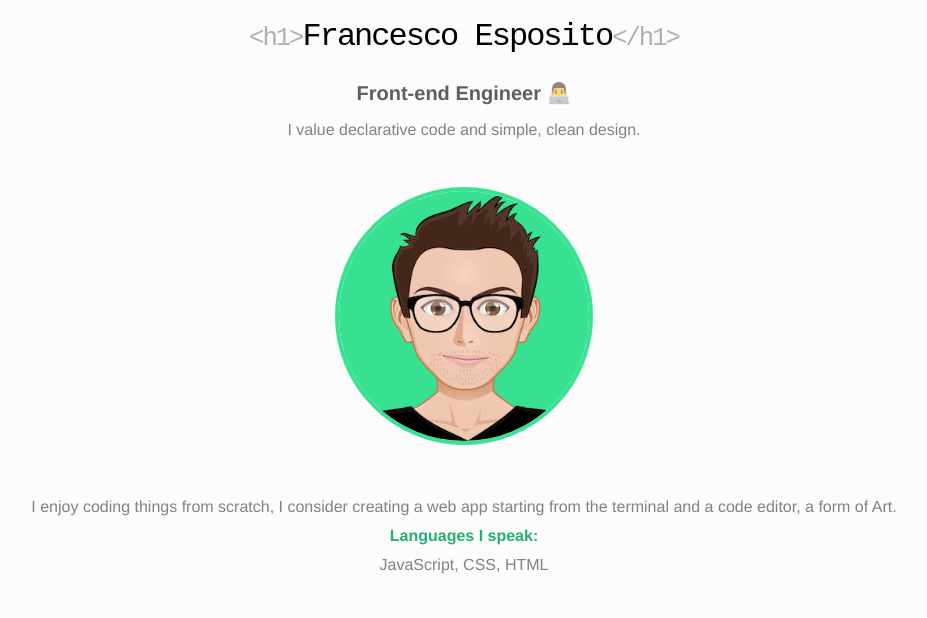
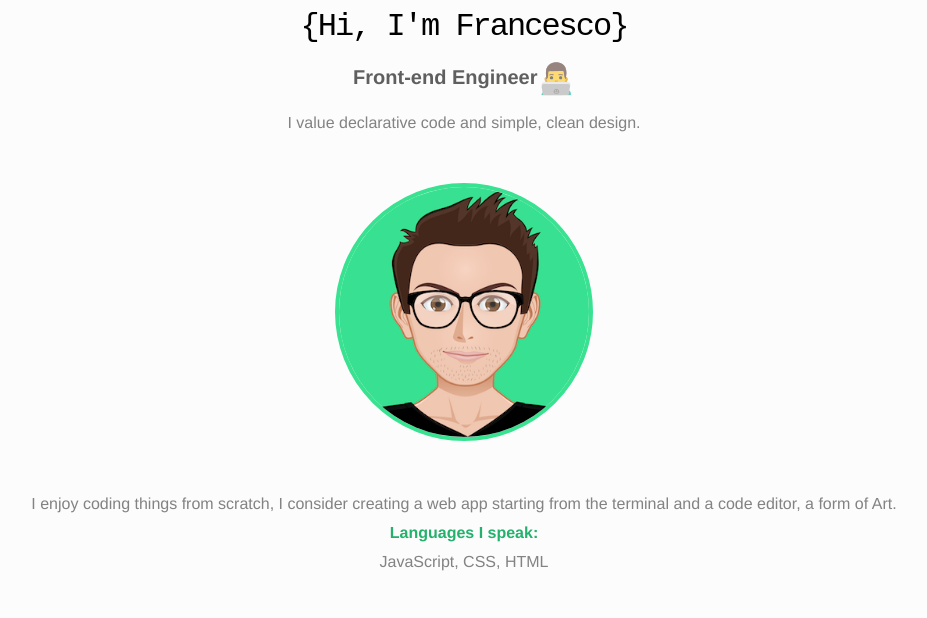
Before and after one commit to phoinixi/website, a website built with webpack: page docs/index.html in a window 1280 px wide. Shown: the top 618 px of the page, without its empty margins (176-1103 px from the left). Built offline with nearby package versions, Linux system fonts and the light colour scheme.

Commit message:
updates header and metadata

```diff
--- a/docs/assets/style.css
+++ b/docs/assets/style.css
@@ -20,34 +20,35 @@ body {
 }
 
 .header {
-  margin: 1em 0 .5em 0;
+  margin: .5em 0;
   text-align: center;
 }
 
-.header__title::before, .header__title::after {
-  color: rgba(0, 0, 0, 0.3);
-  font-size: .8em;
-}
-
-.header__title::before {
-  content: "<h1>";
-}
-
-.header__title::after {
-  content: "</h1>";
+.header__title--green {
+  margin-left: .3em;
+  color: #39e291;
+  font-weight: 500;
 }
 
 .header__title {
   margin: 0;
-  font: normal 400 2em/1.3 'Courier New', Courier, monospace;
+  display: flex;
+  justify-content: center;
+  align-items: center;
+  font: normal 400 2em/1.2em 'Courier New', Courier, monospace;
   letter-spacing: -2px;
 }
 
 .header__subtitle {
-  margin: 1em 0 .5em 0;
+  margin: .5em 0;
   font: normal 200 1.25em/1.5 Helvetica, Arial, sans-serif;
   vertical-align: middle;
   color: rgba(10, 10, 10, 0.65);
+}
+
+.header__front-end-icon {
+  font-size: 1.5em;
+  vertical-align: middle;
 }
 
 .main {
--- a/docs/index.html
+++ b/docs/index.html
@@ -16,9 +16,9 @@
         type="image/png"
         sizes="16x16"
         href="assets/favicons/favicon-16x16.png">
-  <title>Francesco Esposito</title>
+  <title>Francesco Esposito - Front-end Engineer in Zürich</title>
   <meta name="description"
-        content="I am a Front-end Engineer living in Zürich, Swtizerland. I enjoy coding things from scratch, I consider creating a web app starting from the terminal and a code editor, a form of Art">
+        content="Hi, I'm Francesco, Front-end Engineer living in Zürich, Swtizerland. I enjoy coding things from scratch, I consider creating a web app starting from the terminal and a code editor, a form of Art.">
   <meta name="viewport"
         content="width=device-width" />
   <link rel="stylesheet"
@@ -27,9 +27,11 @@
 
 <body>
   <header class="header">
-    <h1 class="header__title">Francesco Esposito</h1>
+    <h1 class="header__title">
+      {Hi, I'm Francesco}
+    </h1>
     <h2 class="header__subtitle">
-      <strong>Front-end Engineer 👨‍💻</strong>
+      <strong>Front-end Engineer<span class="header__front-end-icon">👨‍💻</span></strong>
     </h2>
     <p class="plain-text">I value declarative code and simple, clean design.</p>
   </header>
--- a/src/assets/style.css
+++ b/src/assets/style.css
@@ -20,34 +20,35 @@ body {
 }
 
 .header {
-  margin: 1em 0 .5em 0;
+  margin: .5em 0;
   text-align: center;
 }
 
-.header__title::before, .header__title::after {
-  color: rgba(0, 0, 0, 0.3);
-  font-size: .8em;
-}
-
-.header__title::before {
-  content: "<h1>";
-}
-
-.header__title::after {
-  content: "</h1>";
+.header__title--green {
+  margin-left: .3em;
+  color: #39e291;
+  font-weight: 500;
 }
 
 .header__title {
   margin: 0;
-  font: normal 400 2em/1.3 'Courier New', Courier, monospace;
+  display: flex;
+  justify-content: center;
+  align-items: center;
+  font: normal 400 2em/1.2em 'Courier New', Courier, monospace;
   letter-spacing: -2px;
 }
 
 .header__subtitle {
-  margin: 1em 0 .5em 0;
+  margin: .5em 0;
   font: normal 200 1.25em/1.5 Helvetica, Arial, sans-serif;
   vertical-align: middle;
   color: rgba(10, 10, 10, 0.65);
+}
+
+.header__front-end-icon {
+  font-size: 1.5em;
+  vertical-align: middle;
 }
 
 .main {
```
Also changed, not shown: src/index.html (+6 -4 lines).
